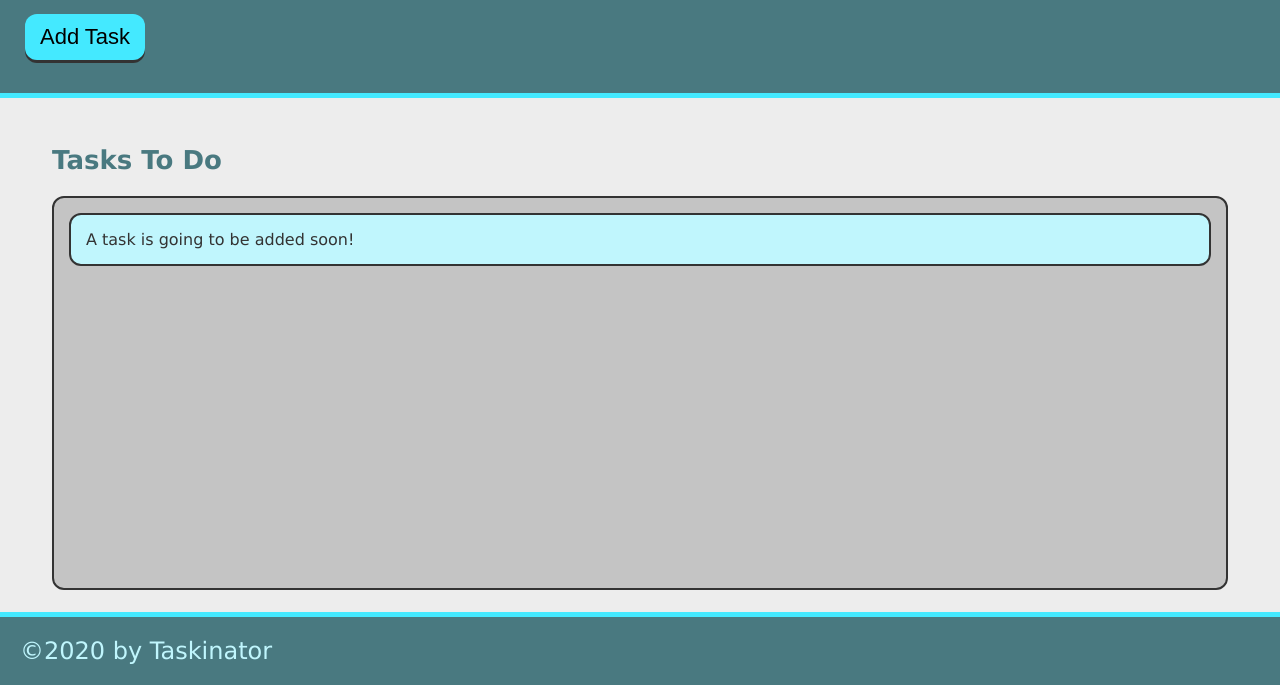
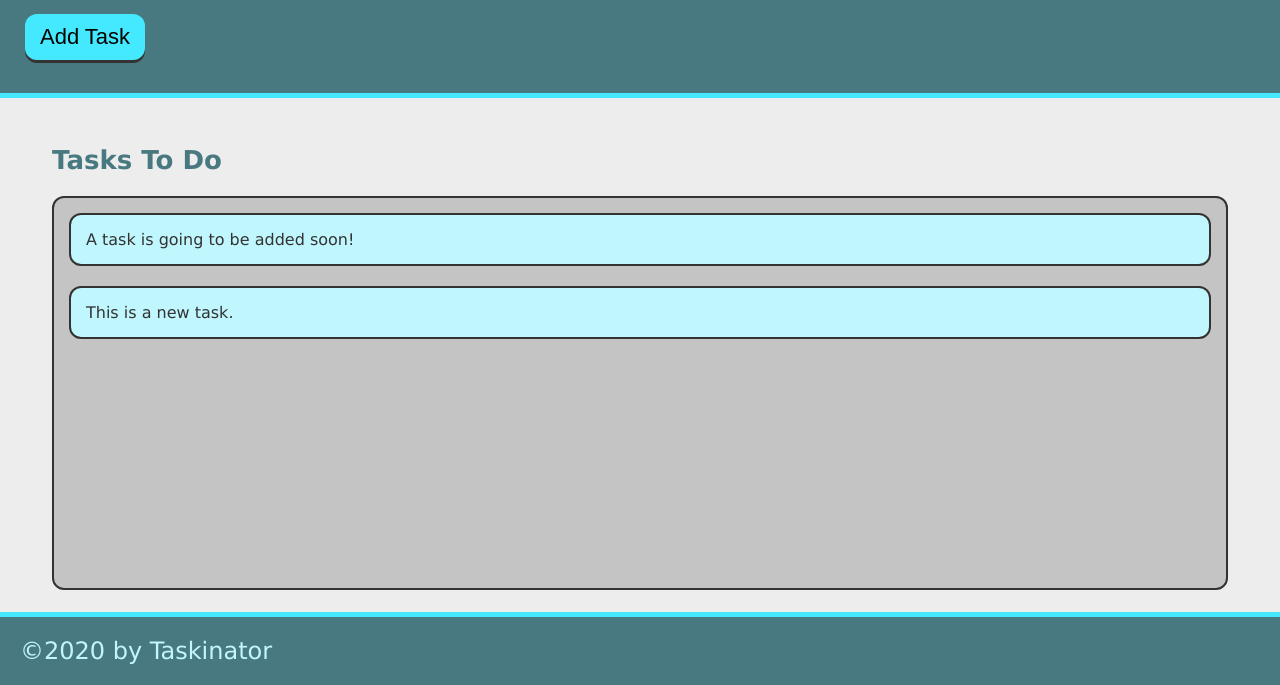
Before and after one commit to mhmunter/taskinator, a plain HTML site: page index.html in a window 1280 px wide. Both pictures are taken after a click on the button "Add Task". Shown: the part 115-800 px from the top of the page. Drawn offline with Linux system fonts and the light colour scheme.

Commit message:
add ability to add task

```diff
--- a/assets/js/script.js
+++ b/assets/js/script.js
@@ -1,2 +1,20 @@
 var buttonEl = document.querySelector("#save-task");
 console.log(buttonEl);
+var buttonEl = document.querySelector("#save-task");
+var tasksToDoEl = document.querySelector("#tasks-to-do");
+
+// buttonEl.addEventListener("click", function() {
+//   var listItemEl = document.createElement("li");
+//   listItemEl.className = "task-item";
+//   listItemEl.textContent = "This is a new task.";
+//   tasksToDoEl.appendChild(listItemEl);
+// });
+
+var createTaskHandler = function() {
+    var listItemEl = document.createElement("li");
+    listItemEl.className = "task-item";
+    listItemEl.textContent = "This is a new task.";
+    tasksToDoEl.appendChild(listItemEl);
+  }
+
+  buttonEl.addEventListener("click", createTaskHandler);
--- a/index.html
+++ b/index.html
@@ -21,7 +21,7 @@
     <main class="page-content">
         <section class="task-list-wrapper">
             <h2 class="list-title">Tasks To Do</h2>
-            <ul class="task-list">
+            <ul class="task-list" id="tasks-to-do">
               <li class="task-item">A task is going to be added soon!</li>
             </ul>
           </section>
```
